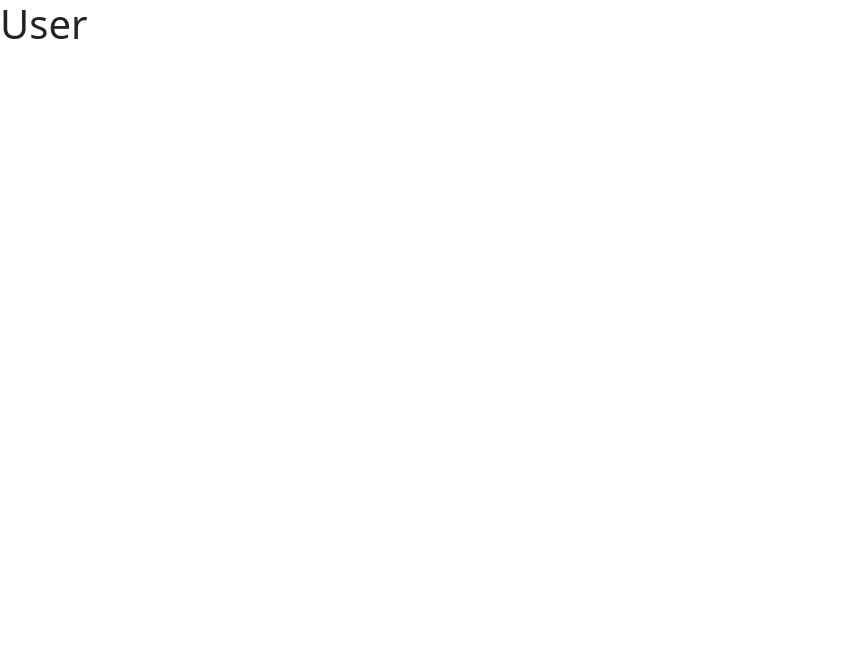
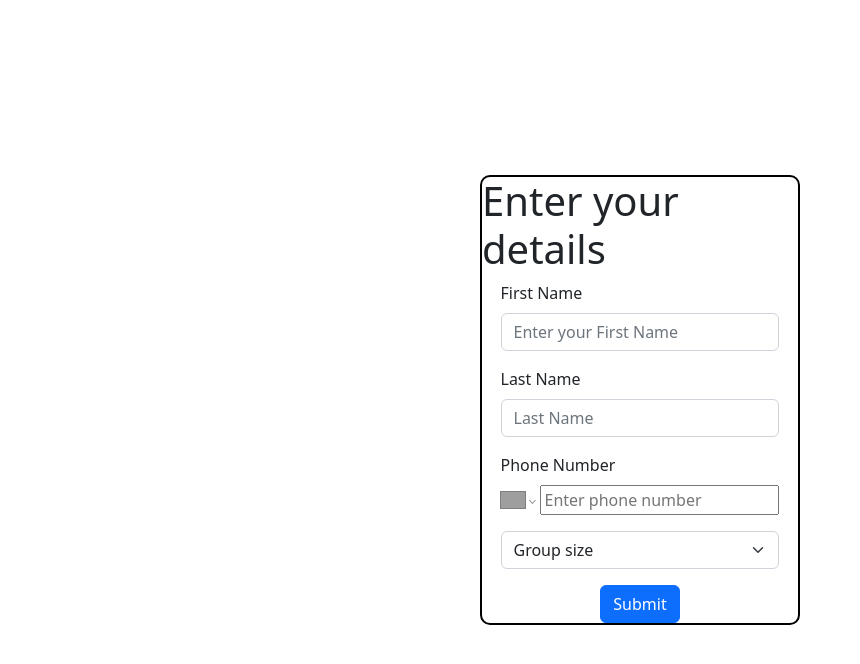
Before and after one commit to aiefymenko/cut-the-line, a React (Create React App) app in the folder client/: page /user in a window 1280 px wide. Shown: the top 664 px of the page, without its empty margins (0-860 px from the left). Built offline with nearby package versions, Linux system fonts and the light colour scheme; grey boxes are pictures that could not be loaded.

Commit message:
Add /user form and popup user registration on admin

```diff
--- /dev/null
+++ b/client/src/components/admin/FeatureSection/Buttons/Buttons.js
@@ -0,0 +1,9 @@
+import React from 'react'
+import Button from 'react-bootstrap/Button'
+import './Buttons.scss'
+
+export default function Buttons() {
+  return (
+    <Button as="input" type="submit" value="Submit" />
+  )
+}
--- /dev/null
+++ b/client/src/components/admin/FeatureSection/Buttons/Buttons.scss
@@ -0,0 +1,8 @@
+button {
+  background-color: #2f4050;
+  border: none;
+}
+
+button:hover {
+  background-color: #04AA6D;
+}
--- a/client/src/components/admin/FeatureSection/Header/Header.js
+++ b/client/src/components/admin/FeatureSection/Header/Header.js
@@ -1,18 +1,27 @@
 import React, { useState } from "react";
 import Button from "react-bootstrap/Button";
 import logo from "../../../../images/logo.jpeg";
+import Popup from "../UserDetails/Popup";
 
 import "./Header.scss";
 
 const Header = () => {
+  const [show, setShow] = useState(false);
+
+  const handleClose = () => setShow(false);
+  const handleShow = () => setShow(true);
+
   return (
+    <>
     <div className="header">
       <img src={logo} />
       <h1>Cut The Line</h1>
-      <Button className="create" variant="primary">
+      <Button className="create" variant="primary" onClick={handleShow}>
         Add Client
       </Button>
     </div>
+    {show && <Popup handleClose={handleClose} /> }
+    </>
   );
 };
 
--- /dev/null
+++ b/client/src/components/admin/FeatureSection/UserDetails/CreateUser.js
@@ -0,0 +1,42 @@
+import React, { useState } from 'react'
+import PhoneInput from 'react-phone-number-input'
+import 'react-phone-number-input/style.css'
+import Form from 'react-bootstrap/Form';
+
+export default function CreateUser() {
+  const [phone, setPhone] = useState("");
+
+  return (
+    <Form>
+    <Form.Group className="mb-3" controlId="form-text">
+      <Form.Label>First Name</Form.Label>
+      <Form.Control type="text" placeholder="Enter your First Name" />
+    </Form.Group>
+
+    <Form.Group className="mb-3" controlId="formBasicEmail">
+      <Form.Label>Last Name</Form.Label>
+      <Form.Control type="text" placeholder="Last Name" />
+    </Form.Group>
+
+    <Form.Group className="mb-3" controlId="form-text">
+      <Form.Label>Phone Number</Form.Label>
+      <PhoneInput
+        placeholder="Enter phone number"
+        defaultCountry="CA"
+        value={phone}
+        onChange={setPhone} />
+    </Form.Group>
+
+    <Form.Group className="mb-3" controlId="form-text">
+      <Form.Select aria-label="Floating label select example">
+        <option>Group size</option>
+        <option value="1">One</option>
+        <option value="2">Two</option>
+        <option value="3">Three</option>
+        <option value="4">Four</option>
+        <option value="5">Five</option>
+      </Form.Select>
+    </Form.Group>
+  </Form>
+  )
+}
--- /dev/null
+++ b/client/src/components/admin/FeatureSection/UserDetails/Popup.js
@@ -0,0 +1,34 @@
+import React from 'react';
+import Button from 'react-bootstrap/Button';
+import Modal from 'react-bootstrap/Modal';
+import CreateUser from './CreateUser';
+
+import './Popup.scss'
+
+
+export default function Popup({ handleClose }) {
+
+  return (
+    <div className="userForm">
+      <Modal show={true} onHide={handleClose}>
+        <Modal.Header closeButton>
+          <Modal.Title>Create new user</Modal.Title>
+        </Modal.Header>
+        <Modal.Body>
+
+        <CreateUser />
+
+      </Modal.Body>
+    <Modal.Footer>
+          <Button variant="secondary" onClick={handleClose}>
+            Back
+          </Button>
+          <Button variant="primary" onClick={handleClose}>
+            Save Changes
+          </Button>
+        </Modal.Footer>
+      </Modal>
+    </div>
+
+  )
+}
--- /dev/null
+++ b/client/src/components/admin/FeatureSection/UserDetails/Popup.scss
@@ -0,0 +1,15 @@
+.userForm {
+  display: flex;
+  align-items: center;
+  justify-content: center;
+  margin: auto;
+
+  button {
+    background-color: #2f4050;
+    border: none;
+  }
+
+  button:hover {
+    background-color: #04AA6D;
+  }
+}
--- a/client/src/components/user/UserApp.js
+++ b/client/src/components/user/UserApp.js
@@ -1,12 +1,14 @@
-import React from "react";
-import User from "./User";
+import React from 'react'
+import Buttons from '../admin/FeatureSection/Buttons/Buttons'
+import CreateUser from '../admin/FeatureSection/UserDetails/CreateUser'
+import './UserApp.scss'
 
-const UserApp = () => {
+export default function UserApp () {
   return (
-    <div>
-      <User />
+    <div className ='userForm'>
+      <h1> Enter your details</h1>
+    <CreateUser />
+    <Buttons />
     </div>
-  );
-};
-
-export default UserApp;
+  )
+}
--- /dev/null
+++ b/client/src/components/user/UserApp.scss
@@ -0,0 +1,10 @@
+.userForm {
+  display: flex;
+  width: 25%;
+  flex-direction: column;
+  align-items: center;
+  justify-content: center;
+  margin: auto;
+  border:2px solid black;
+  border-radius: 10px;
+}
```
